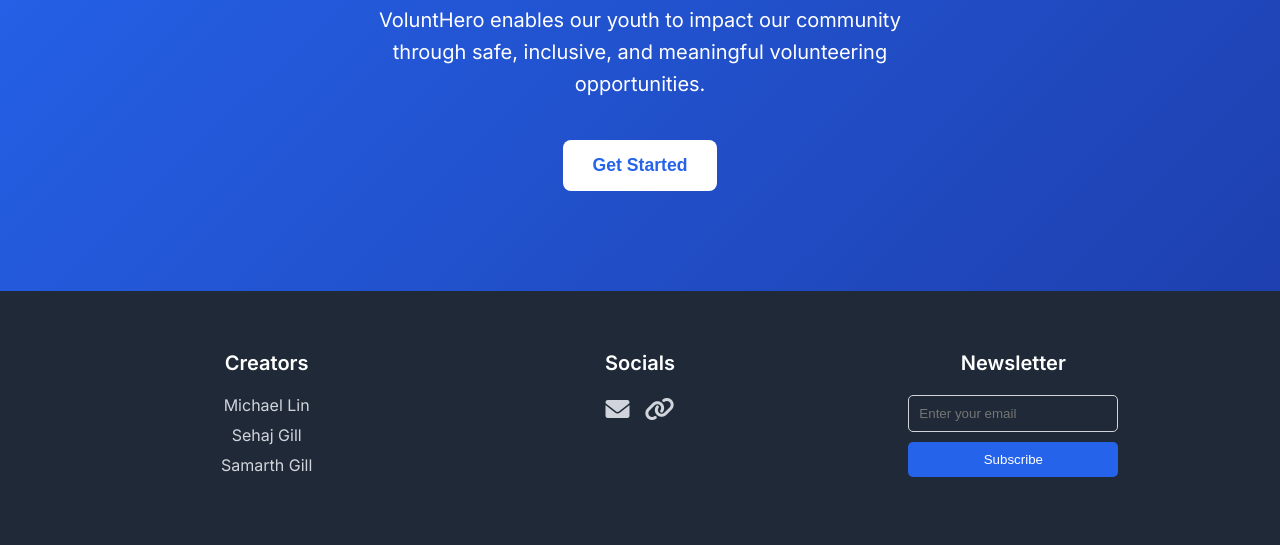
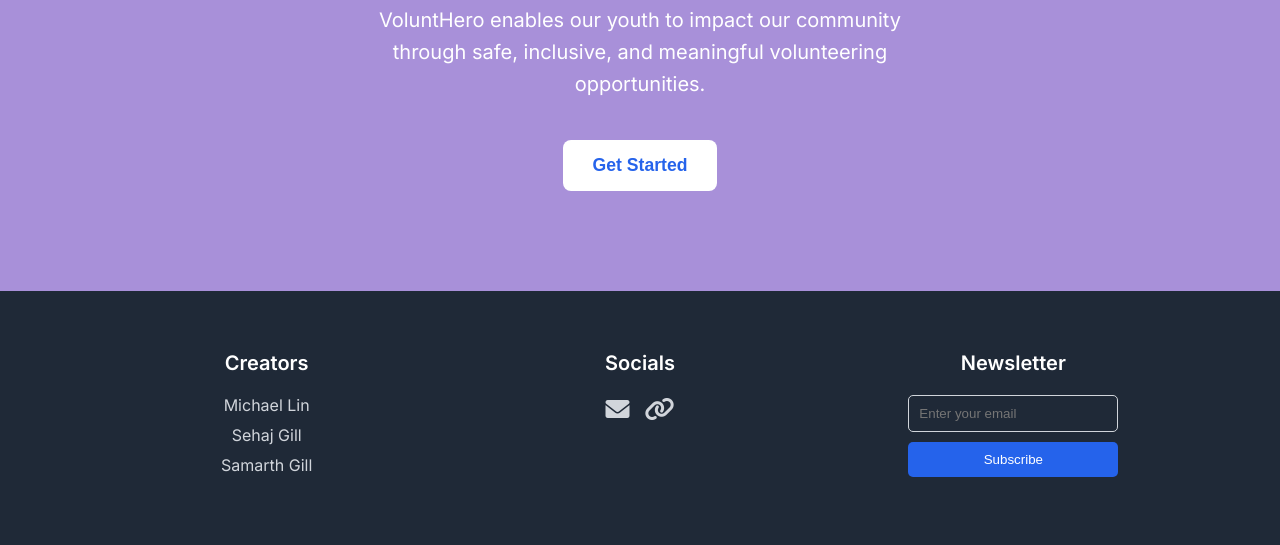
Before and after one commit to mwaoi/VoluntHero, a plain HTML site: page index.html in a window 1280 px wide. Shown: the part 255-800 px from the top of the page. Drawn offline with Linux system fonts and the light colour scheme.

Commit message:
Update index.html

```diff
--- a/index.html
+++ b/index.html
@@ -77,7 +77,7 @@
 
     /* Hero Section */
     .hero {
-      background: linear-gradient(135deg, #2563eb, #1e40af);
+      background: #A890D9;
       color: #ffffff;
       padding: 100px 20px;
       text-align: center;
```
